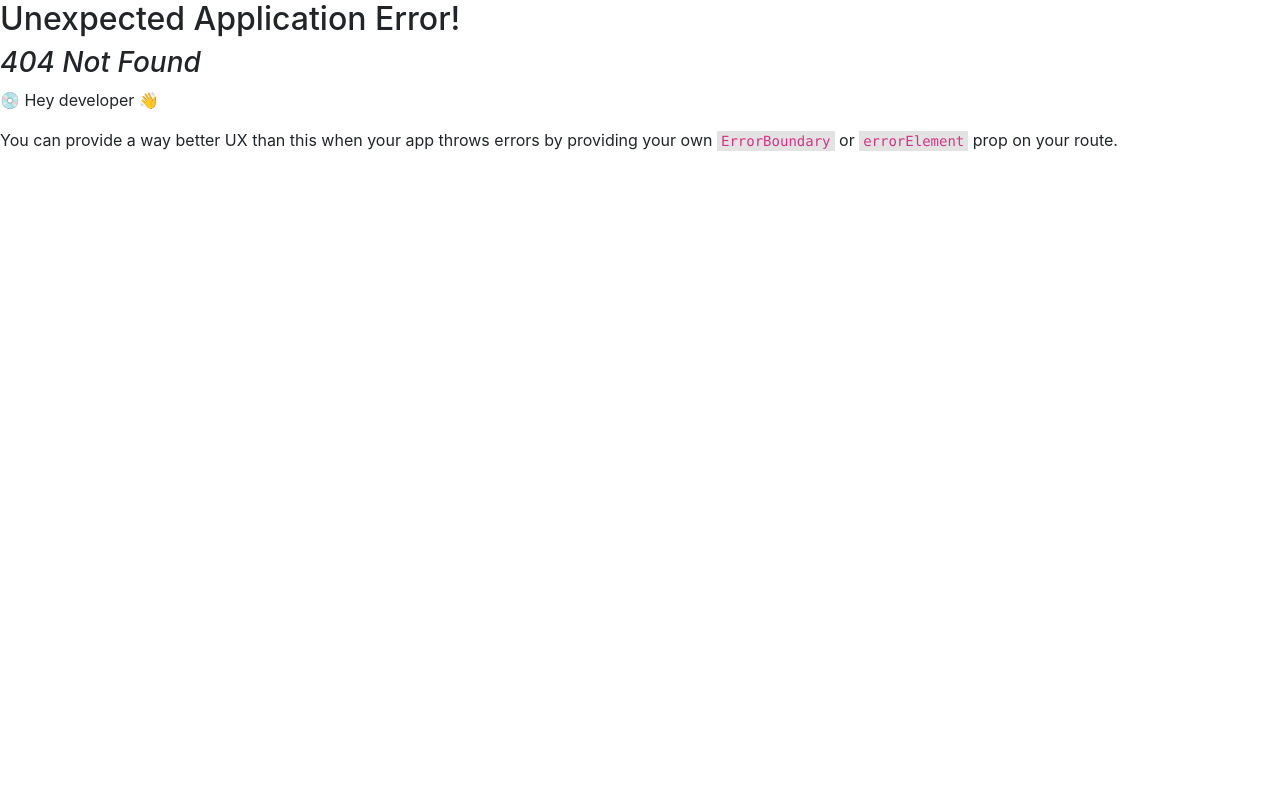
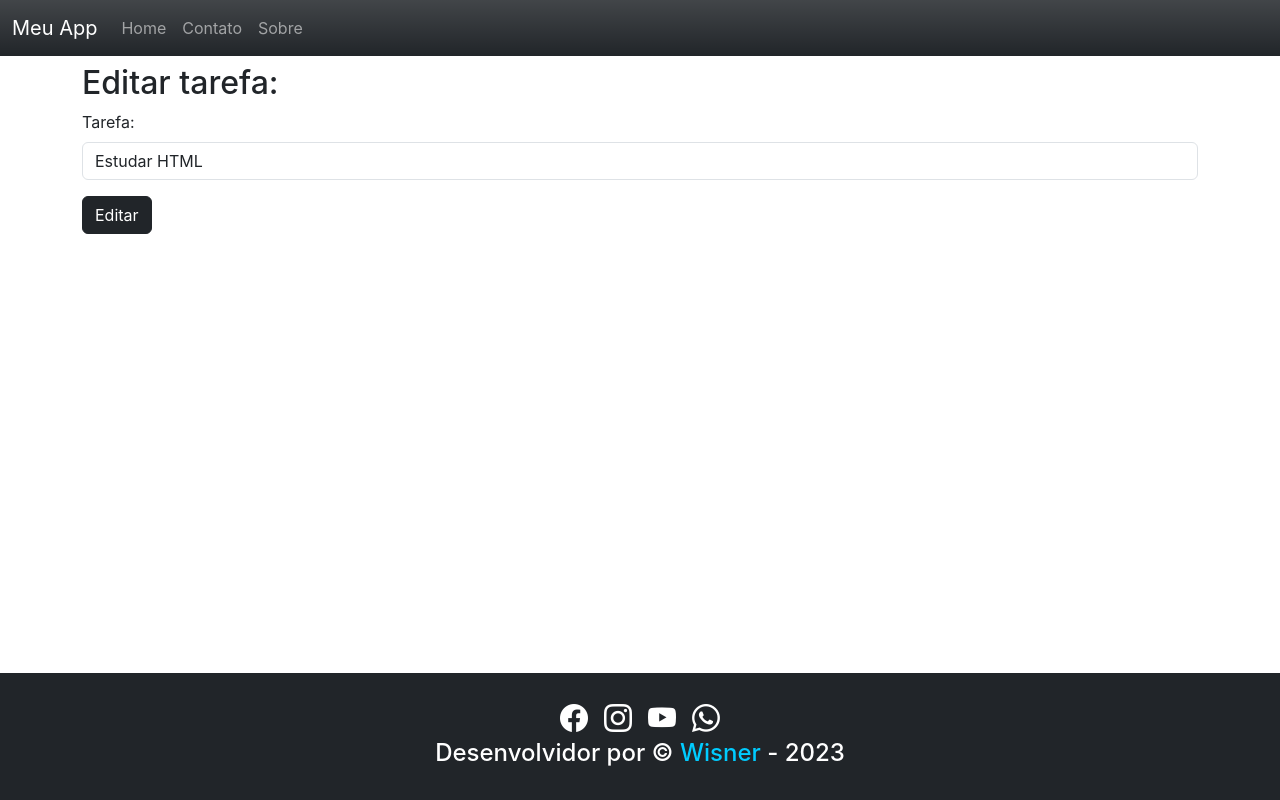
Before and after one commit to wisnermarques/teste-react-dom, a React (Create React App) app: page /1 in a window 1280 px wide. Before the commit this address had no page. Built offline with nearby package versions, Linux system fonts and the light colour scheme; data requests are answered from the project's data file.

Commit message:
crud completo

```diff
--- a/db.json
+++ b/db.json
@@ -5,8 +5,8 @@
       "nome": "Estudar HTML"
     },
     {
-      "id": 2,
-      "nome": "Estudar CSS"
+      "nome": "Estudar CSS Editado",
+      "id": 2
     },
     {
       "id": 3,
@@ -17,16 +17,8 @@
       "nome": "Estudar React"
     },
     {
-      "nome": "Teste",
+      "nome": "Estudar Express",
       "id": 5
-    },
-    {
-      "nome": "Fazer lista de exercícios",
-      "id": 6
-    },
-    {
-      "nome": "Nova tarefa",
-      "id": 7
     }
   ]
 }
--- /dev/null
+++ b/src/Editar.js
@@ -0,0 +1,66 @@
+import { useEffect, useState } from 'react'
+import { useNavigate, useParams } from 'react-router-dom'
+
+import tarefaService from './services/tarefas'
+
+function Editar() {
+  const { id } = useParams()
+  const navigate = useNavigate() // Inicializa o useHistory
+
+  const nome = ''
+
+  const [tarefaEditada, setTarefaEditada] = useState('')
+
+  useEffect(() => {
+    tarefaService
+      .getOne(id)
+      .then((response) => {
+        setTarefaEditada(response.data.nome)
+      })
+      .catch((err) => console.log(err))
+  }, [id, nome])
+
+  const handleTarefaChange = (event) => {
+    console.log(event.target.value)
+    setTarefaEditada(event.target.value)
+  }
+
+  const editTarefa = (event) => {
+    event.preventDefault()
+
+    const tarefaObject = {
+      nome: tarefaEditada,
+      id: id,
+    }
+
+    // setTarefas(tarefas.concat(tarefaObject))
+    tarefaService.update(id, tarefaObject).then((response) => {
+      setTarefaEditada('')
+      navigate('/')
+    })
+  }
+
+  return (
+    <div className='container mt-2'>
+      <h2>Editar tarefa:</h2>
+      <form onSubmit={editTarefa}>
+        <div className='mb-3'>
+          <label htmlFor='tarefa' className='form-label'>
+            Tarefa:
+          </label>
+          <input
+            type='text'
+            className='form-control'
+            value={tarefaEditada}
+            onChange={handleTarefaChange}
+          />
+        </div>
+        <button type='submit' className='btn btn-dark'>
+          Editar
+        </button>
+      </form>
+    </div>
+  )
+}
+
+export default Editar
--- a/src/ExibirTarefas.js
+++ b/src/ExibirTarefas.js
@@ -1,6 +1,12 @@
 import { Link } from 'react-router-dom'
+import tarefaService from './services/tarefas'
 
-function ExibirTarefas({ tarefas }) {
+function ExibirTarefas({ tarefas, setTarefas }) {
+  const remove = (id) => {
+    tarefaService.remove(id)
+    setTarefas(tarefas.filter((tarefa) => tarefa.id !== id))
+  }
+
   if (tarefas.length > 0) {
     return (
       <div>
@@ -11,7 +17,11 @@ function ExibirTarefas({ tarefas }) {
               <Link to={'/' + tarefa.id} className='fs-4 m-2'>
                 <i className='bi bi-pencil-square text-secondary'></i>
               </Link>
-              <i class='bi bi-x-square text-danger fs-4'></i>
+
+              <i
+                className='bi bi-x-square text-danger fs-4'
+                onClick={() => remove(tarefa.id)}
+              ></i>
             </li>
           ))}
         </ul>
--- a/src/Home.js
+++ b/src/Home.js
@@ -59,7 +59,7 @@ function Home() {
       ) : (
         <>
           <h2>Lista de tarefas:</h2>
-          <ExibirTarefas tarefas={tarefas} />
+          <ExibirTarefas tarefas={tarefas} setTarefas={setTarefas} />
           <hr />
           <h2>Adicionar tarefa:</h2>
           <form onSubmit={addTarefa}>
--- a/src/index.css
+++ b/src/index.css
@@ -14,6 +14,7 @@ code {
 
 i {
   color: #fff;
+  cursor: pointer;
 }
 
 i:hover {
--- a/src/index.js
+++ b/src/index.js
@@ -12,6 +12,7 @@ import { createBrowserRouter, RouterProvider } from 'react-router-dom'
 import Sobre from './Sobre'
 import Contato from './Contato'
 import Home from './Home'
+import Editar from './Editar'
 
 // const listaTarefas = [
 //   { id: 1, nome: 'Estudar HTML' },
@@ -28,6 +29,10 @@ const router = createBrowserRouter([
       {
         path: '/',
         element: <Home />,
+      },
+      {
+        path: '/:id',
+        element: <Editar />,
       },
       {
         path: '/sobre',
--- a/src/services/tarefas.js
+++ b/src/services/tarefas.js
@@ -3,6 +3,10 @@ const baseUrl = 'http://localhost:3001/tarefas'
 
 const getAll = () => {
   return axios.get(baseUrl)
+}
+
+const getOne = (id) => {
+  return axios.get(`${baseUrl}/${id}`)
 }
 
 const create = (newObject) => {
@@ -13,6 +17,10 @@ const update = (id, newObject) => {
   return axios.put(`${baseUrl}/${id}`, newObject)
 }
 
-const tarefaService = { getAll, create, update }
+const remove = (id) => {
+  return axios.delete(`${baseUrl}/${id}`)
+}
+
+const tarefaService = { getAll, getOne, create, update, remove }
 
 export default tarefaService
```
